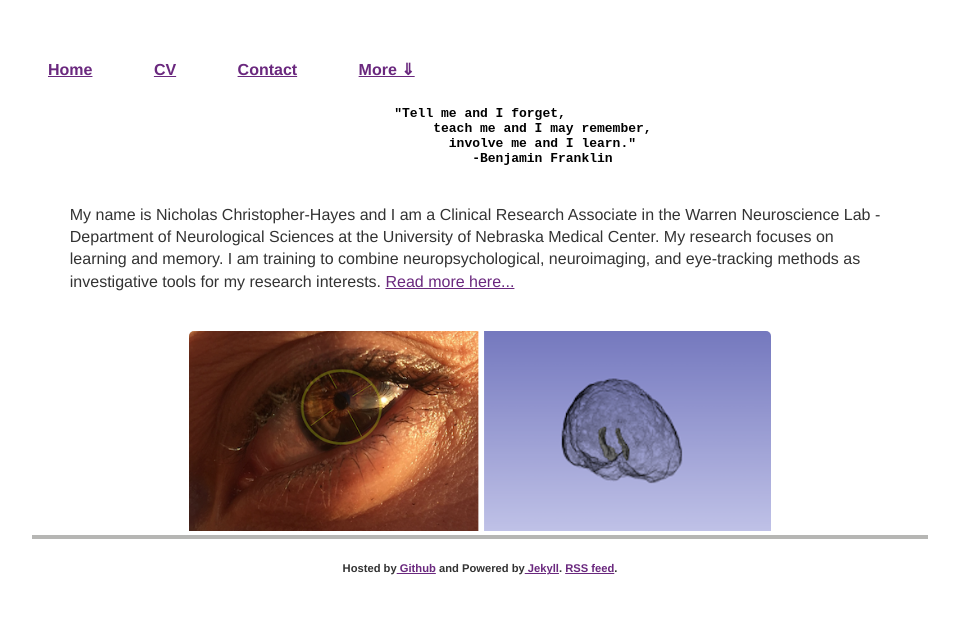
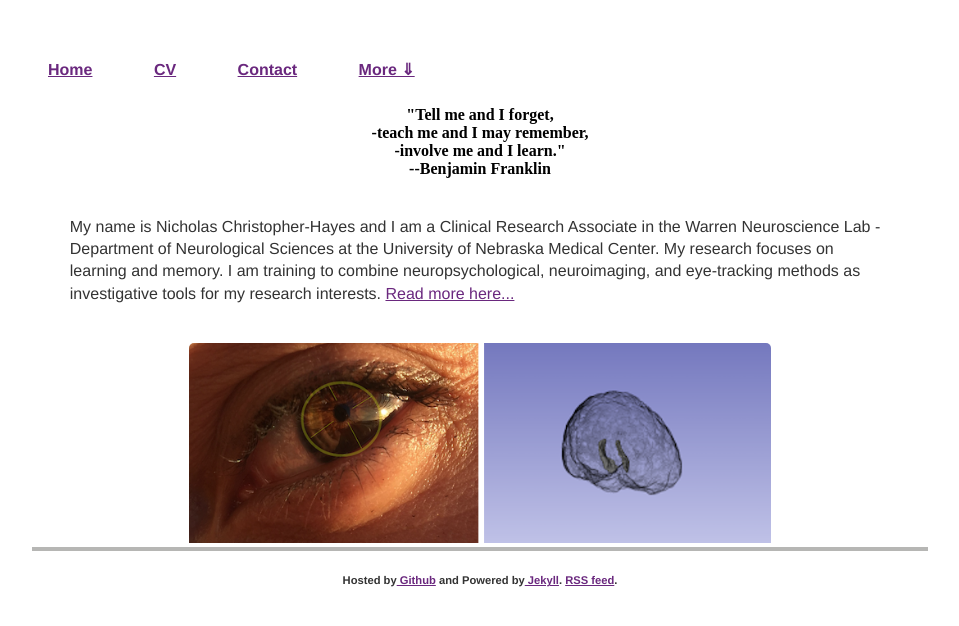
Before and after one commit to nichrishayes/nichrishayes.github.io, a Jekyll site: the page built from index.html, in a window 1280 px wide. Shown: the top 626 px of the page, without its empty margins (160-1119 px from the left). Built offline with Jekyll 4.4.1, drawn with Linux system fonts in a browser that asks for light colours.

Commit message:
Update index.html

```diff
--- a/index.html
+++ b/index.html
@@ -2,12 +2,11 @@
 layout: default
 title: Nick Christopher-Hayes, BA - Home
 ---
-<h5>
-	<pre>"Tell me and I forget,
-		teach me and I may remember,
-		involve me and I learn."
-		-Benjamin Franklin</pre>
-</h5>
+
+<h5>"Tell me and I forget,<br>
+-teach me and I may remember,<br>
+-involve me and I learn."<br>
+--Benjamin Franklin</h5>
 
 
 
```
